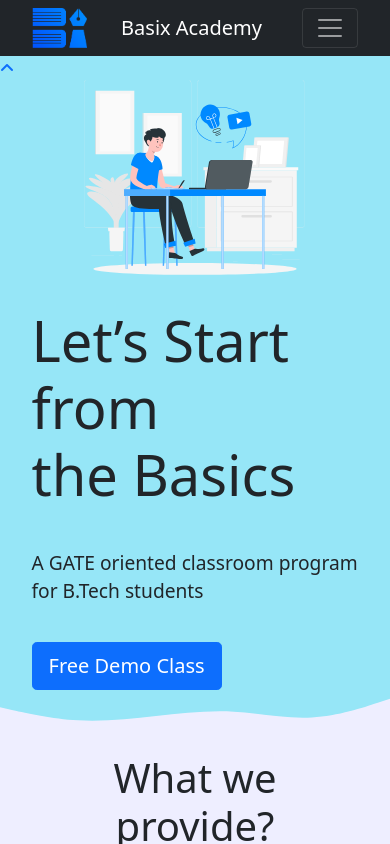
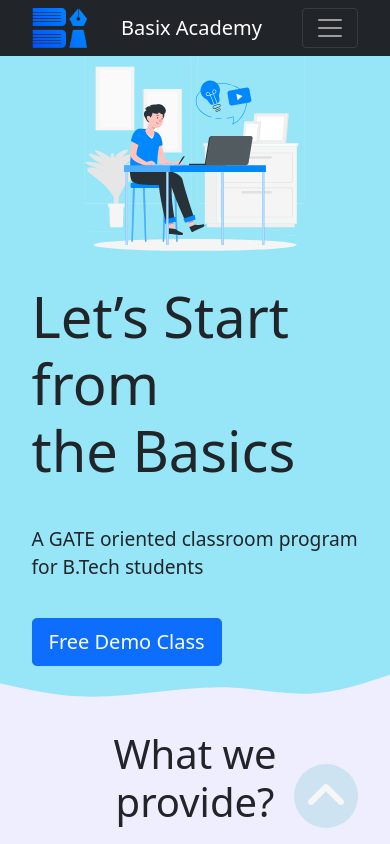
Before and after one commit to Prodip-Kumar-Paul/basix-academy-v1.2, a plain HTML site: page index.html in a window 390 px wide. Drawn offline with nearby package versions, Linux system fonts and the light colour scheme.

Commit message:
back-to-top and resources button add

```diff
--- a/css/course-style.css
+++ b/css/course-style.css
@@ -1,4 +1,3 @@
-
 /* Navbar Start */
 .register-btn {
   margin-right: 5px;
@@ -12,13 +11,12 @@ width: 90%;
 @media (min-width:1000px) {
   .dropdown:hover .dropdown-menu {
     display: block;
-      margin-top: 0; /* remove the gap so it doesn't close */
+    margin-top: 0;
+    /* remove the gap so it doesn't close */
   }
 }
 
 /* Navbar End */
-
-
 
 /* Full Course CSS stylesheet start */
 
@@ -30,9 +28,11 @@ width: 90%;
   padding: 1.5rem;
   margin: 0 auto 0 auto;
 }
+
 /* class heading end */
 
 /* all custom card style start*/
+
 .custom-card {
   margin: 1rem auto;
   text-align: center;
@@ -45,10 +45,7 @@ width: 90%;
 
 /* all custom card style end */
 
-
 /* Full Course CSS stylesheet end */
-
-
 
 /* Dedicated Course CSS stylesheet start */
 
@@ -65,6 +62,7 @@ body {
   background-color: #4850E8;
   padding: 1.6rem;
 }
+
 /* course heading end */
 
 /* course features card starts */
@@ -72,8 +70,8 @@ body {
   margin: 2rem auto 2rem auto;
   width: 90%;
 }
+
 /* course features card end */
-
 
 /* Video card start */
 .video-card {
@@ -100,14 +98,48 @@ body {
   .video-card {
     width: 80%;
   }
+
 }
+
+/* back-to-top button start  */
+  a.back-to-top {
+    display: none;
+  }
+
+  @media (max-width: 800px) {
+
+   a.back-to-top {
+     width: 4rem;
+     height: 4rem;
+     background-color: lightblue;
+     display: inline-block;
+     position: fixed;
+     z-index: 999;
+     right: 2rem;
+     bottom: 1rem;
+     color: #fffff0;
+     text-align: center;
+     text-decoration: none;
+     opacity: 0.5;
+     border-radius: 3rem;
+   }
+   a:hover.back-to-top {
+     background-color: #000;
+   }
+   .back-to-top-icon {
+     font-size: 3rem;
+     margin-top: 0.5rem;
+   }
+
+  }
+
+/* back-to-top button end */
+
 /* media breakpoint end */
 
 /* Video card end */
 
 /* Dedicated Course CSS stylesheet end */
-
-
 
 
 /* Footer starts */
--- a/css/courseplayer.css
+++ b/css/courseplayer.css
@@ -44,6 +44,11 @@ margin-bottom: 0;
   width: 100%;
   height: 30rem;
   padding-top: 3rem;
+}
+
+
+.pdf {
+  text-decoration: none;
 }
 
 .right-container{
--- a/css/home-style.css
+++ b/css/home-style.css
@@ -333,7 +333,45 @@ span {
     }
   }
 
-/* Faculties Ends */
+  /* Faculties Ends */
+
+
+/* back-to-top button start  */
+  a.back-to-top {
+    display: none;
+  }
+
+  @media (max-width: 800px) {
+
+   a.back-to-top {
+     width: 4rem;
+     height: 4rem;
+     background-color: lightblue;
+     display: inline-block;
+     position: fixed;
+     z-index: 999;
+     right: 2rem;
+     bottom: 1rem;
+     color: #fffff0;
+     text-align: center;
+     text-decoration: none;
+     opacity: 0.5;
+     border-radius: 3rem;
+   }
+   a:hover.back-to-top {
+     background-color: #000;
+   }
+   .back-to-top-icon {
+     font-size: 3rem;
+     margin-top: 0.5rem;
+   }
+
+  }
+
+/* back-to-top button end */
+
+
+
 
 
 /* Footer starts */
```
Lines whose indentation alone changed are shown as unchanged.
